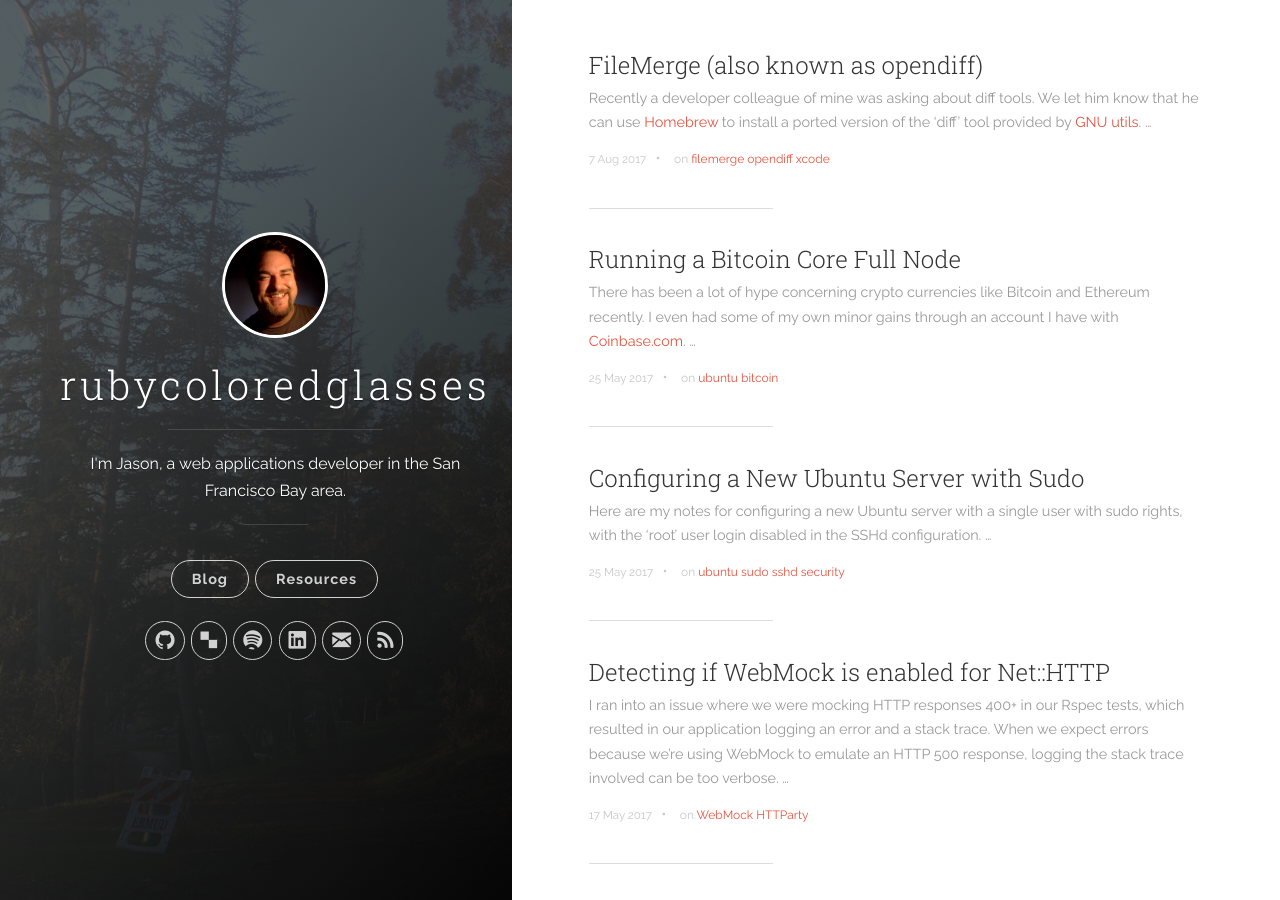
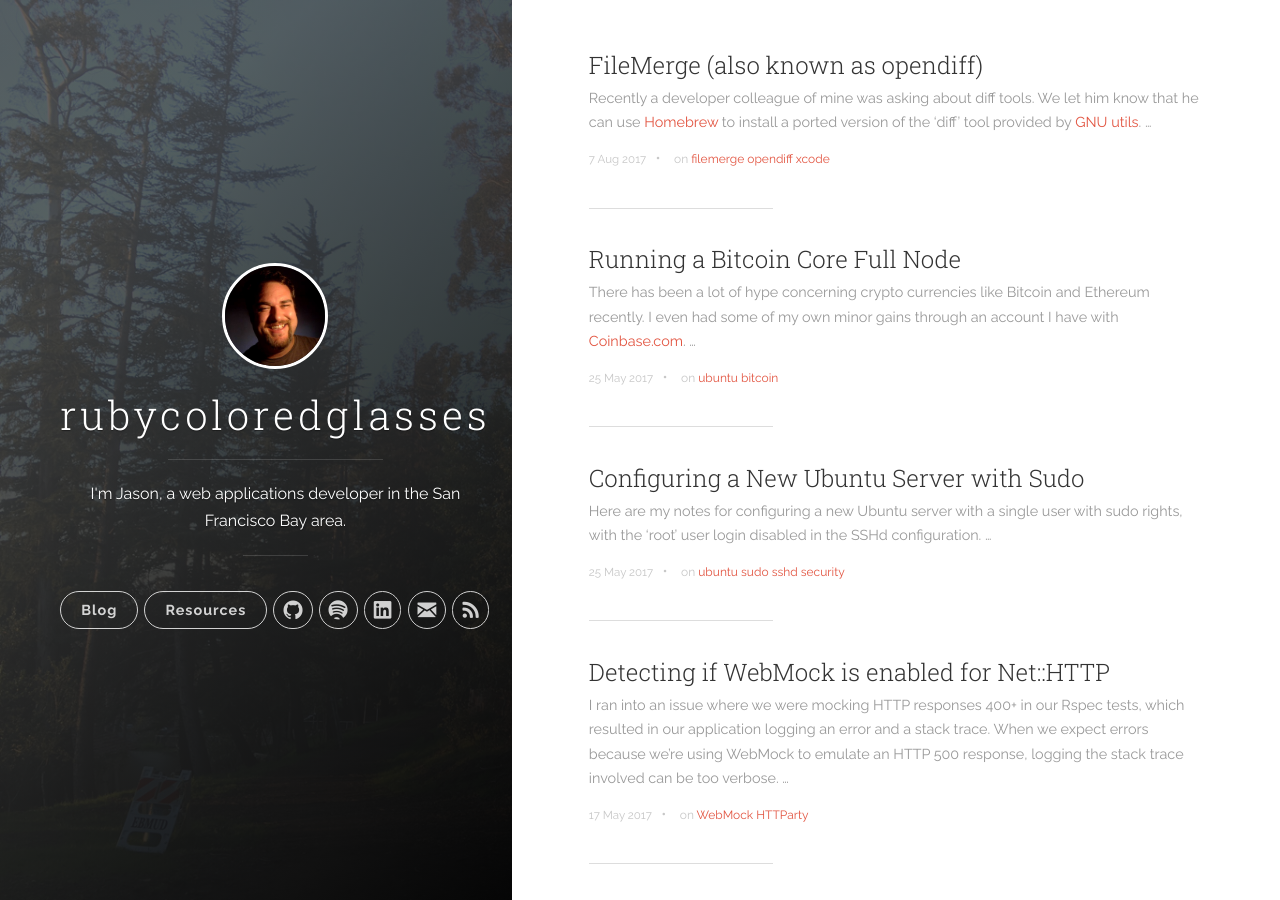
Before and after one commit to redconfetti/redconfetti.github.io, a Jekyll site: the page built from index.html, in a window 1280 px wide and 900 px high. Built offline with Jekyll 4.4.1, drawn with Linux system fonts in a browser that asks for light colours; nearby versions of some CDN libraries; the list of posts is cut into pages by our own code.

Commit message:
Removes Delicious social media icon link

```diff
--- a/_config.yml
+++ b/_config.yml
@@ -15,7 +15,6 @@
   linkedin_username: redconfetti
   # facebook_username: redconfetti
   github_username:  redconfetti
-  delicious_username: redconfetti
   spotify:
     username: redconfetti
     playlist_id: 03bKMoeCxREu1jKjPvCXwD
--- a/_includes/header.html
+++ b/_includes/header.html
@@ -41,16 +41,6 @@
                 <a href="https://www.github.com/{{ site.author.github_username }}" title="{{ site.author.github_username }} on GitHub" target="_blank">
                   <i class="icon icon-social-github"></i>
                   <span class="label">GitHub</span>
-                </a>
-              </li>
-            {% endif %}
-
-            {% if site.author.delicious_username %}
-              <!-- Delicious -->
-              <li class="navigation__item">
-                <a href="https://delicious.com/{{ site.author.delicious_username }}" title="{{ site.author.delicious_username }} on Delicious" target="_blank">
-                  <i class="icon icon-social-delicious"></i>
-                  <span class="label">Delicious</span>
                 </a>
               </li>
             {% endif %}
@@ -112,7 +102,6 @@
                 <span class="label">RSS</span>
               </a>
             </li>
-
             </ul>
           </nav>
 
```
Also changed, not shown: _includes/footer.html (line endings or trailing spaces).
